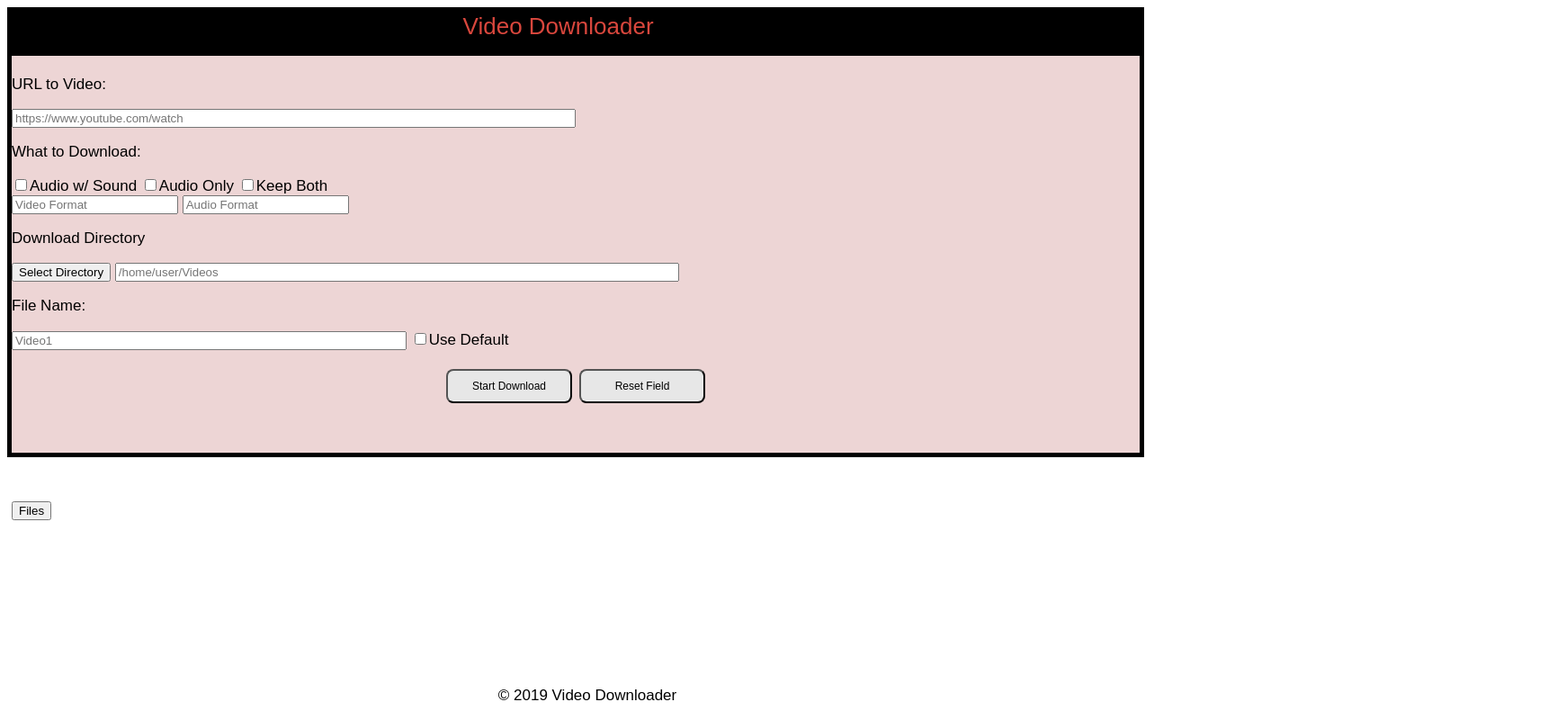
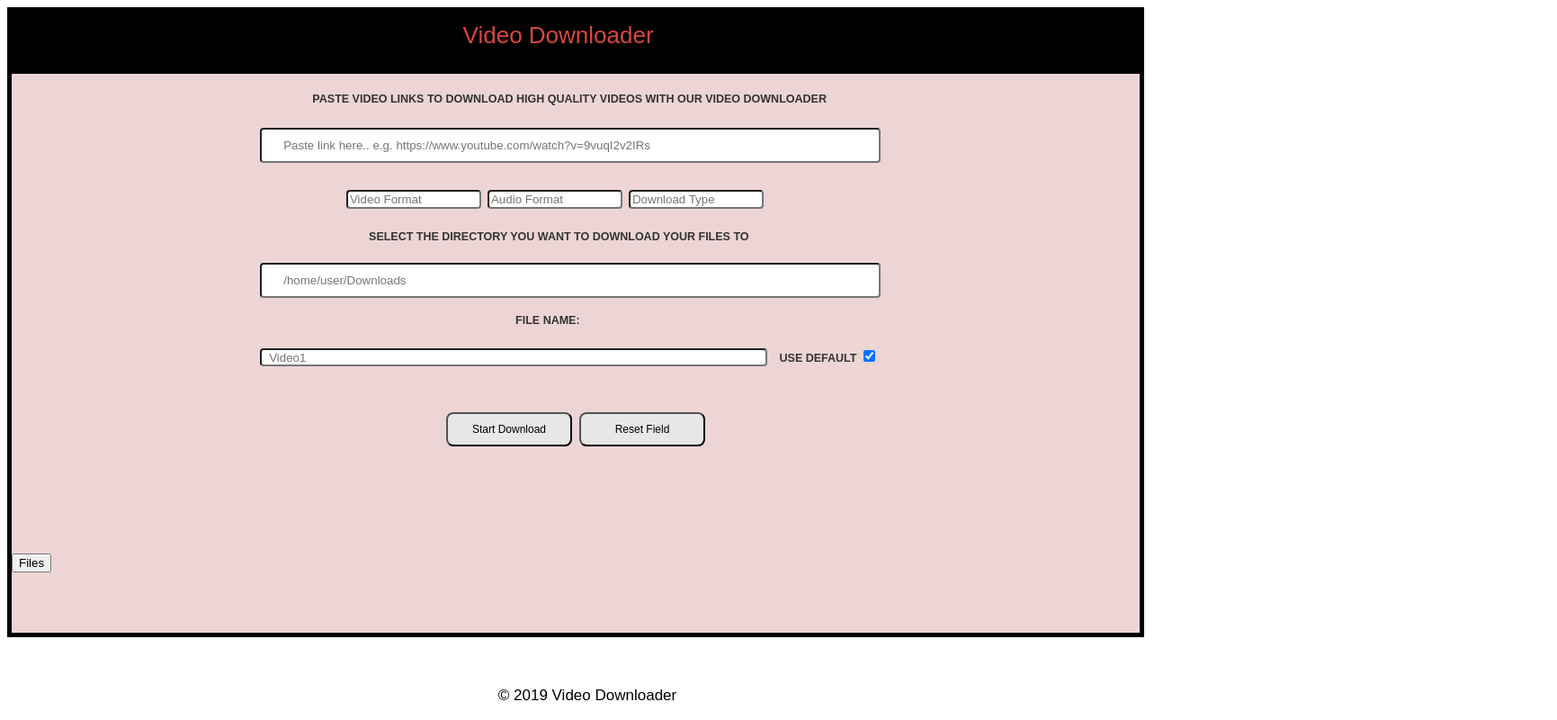
Before and after one commit to BCRevels/414-Project, an Electron app: page index.html in a window 1280 px wide. Shown: the whole page at 90% size, 1731 px wide, since content can reach past the window. Drawn offline with Linux system fonts and the light colour scheme; no server answers.

Commit message:
Modified GUI
Changes in the GUI

```diff
--- a/index.html
+++ b/index.html
@@ -14,7 +14,9 @@
     <text fill="#d9473d" font-size="26" font-family="Manjari,sans-serif" x="40%" y="50%">Video Downloader</text>
   </svg>
 
-<div class="tab">
+
+<!--Hides the tab-->
+<div class="tab" style="display:none">
       <button class="Tablinks" onclick="dFunction()">Download</button>
       <button class="Tablinks" onclick="bFunction()">Batches</button>
       <button class="Tablinks" onclick="sFunction()">Settings</button>
@@ -23,25 +25,24 @@
   <div id="downloadTab" class="tabcnt">
     <!-- URL desired is put here. Youtube-dl handles the rest.  As long as they have the same type and id, these
         should be able to be placed anywhere. Feel free to mess with the styling -->
-        <p>URL to Video:</p>
-        <input type="text" id="videoInput" placeholder="https://www.youtube.com/watch" style="width: 50%; height: 5%"/>
 
-        <p>What to Download:</p>
-        <input type="checkbox"  name="audioWithSound" value="">Audio w/ Sound
-        <input type="checkbox"  name="audioWithSound" value="">Audio Only
-        <input type="checkbox"  name="audioWithSound" value="">Keep Both
+      <p id="header1"> Paste Video Links to download high quality videos with our video downloader</p>
+      <div class="link1">
+        <input type="text" id="videoInput" placeholder="Paste link here.. e.g. https://www.youtube.com/watch?v=9vuqI2v2IRs" style="width: 55%; height: 7%; padding: 10px 24px; border-radius: 4px;"/>
+      </div>
 
         <br>
+      <div class="formats">
         <!-- drop down list for video formats-->
-        <input list="videoFormats" name="videoFormat" placeholder="Video Format">
+        <input list="videoFormats" name="videoFormat" placeholder="Video Format" style=" border-radius: 4px;"/>
         <datalist id="videoFormats">
           <option value="webm">
           <option value="mkv">
           <option value="mp4">
-        </datalist>
+       </datalist>
 
         <!-- drop down list for audio formats-->
-        <input list="audioFormats" name="audioFormat" placeholder="Audio Format">
+        <input list="audioFormats" name="audioFormat" placeholder="Audio Format" style=" border-radius: 4px;"/>
         <datalist id="audioFormats">
           <option value="mp3">
           <option value="m4a">
@@ -49,13 +50,30 @@
           <option value="flac">
         </datalist>
 
-        <p>Download Directory</p>
-        <input type="button" id="dialogButton" onclick="openDialog()" value="Select Directory"/>
-        <input type="text" id="downloadDirectory" placeholder="/home/user/Videos" style="width: 50%; height: 5%"/>
+        <!-- drop down list for download types-->
+        <input list="downloadType" name="downloadType" placeholder="Download Type" style=" border-radius: 4px;"/>
+        <datalist id="downloadType">
+          <option value="Video w/ Sound">
+          <option value="Audio Only">
+          <option value="Keep Both">
+        </datalist>
+      </div>
 
-        <p>File Name:</p>
-        <input type="text" id="fileName" placeholder="Video1" style="width: 35%; height: 5%"/>
-        <input type="checkbox"  name="defaultValues" value="">Use Default
+
+        <p id="header2">Select the directory you want to download your files to</p>
+        <div class="link2">
+          <input type="text" id="downloadDirectory" placeholder="/home/user/Downloads" style="width: 55%; height: 5%;
+          padding: 10px 24px; border-radius: 4px;"/>
+        </div>
+
+        <p id="header3">File Name:</p>
+        <div class="link3">
+          <input type="text" id="fileName" placeholder="Video1" style="width: 45%; height: 10% padding: 10px 24px; border-radius: 4px;"/>
+          <label class="container">Use Default
+          <input type="checkbox" checked="checked">
+          <span class="checkmark"></span>
+          </label>
+        </div>
         <br>
 
         <div id = "reset">
--- a/styles.css
+++ b/styles.css
@@ -9,13 +9,14 @@ html {
 
 body {
   width: auto;
-  height: 500px;
+  height: 700px;
   background-color: #edd5d5;
   /* background-image: linear-gradient(to right, rgba(255,0,0,0), rgba(255,0,0,1)); */
   border: 5px solid black;
 }
 
 /* Style the tab */
+/*
 .tab {
   display:none;
   grid-gap: 10px 10px;
@@ -28,16 +29,20 @@ body {
   height: 300px;
   text-align: right;
 }
+*/
 
 /* Style tab links */
+/*
 .Tablinks {
   border: 1px solid rgba(0, 0, 0, 0.8);
   padding: 10px;
   font-size: 30px;
   text-align: center;
 }
+*/
 
 /* Style the buttons that are used to open the tab content */
+/*
 .tab button {
   display: block;
   background-color: inherit;
@@ -50,24 +55,137 @@ body {
   cursor: pointer;
   transition: 0.3s;
 }
+*/
 
 /* Change background color of buttons on hover */
+/*
 .tab button:hover {
   background-color: #de4e5a;
 }
+*/
 
 /* Create an active/current "tab button" class */
+/*
 .tab button.active {
   background-color: #ccc;
 }
+*/
 
 /* Style the tab content */
+/*
 .tabcontent {
   position: absolute;
   padding: 0px 12px;
   border: 1px solid #ccc;
   width: 40%;
   border-left: none;
+}
+*/
+
+/*
+.Tablinks {
+  border: 1px solid rgba(0, 0, 0, 0.8);
+  padding: 10px;
+  font-size: 30px;
+  text-align: center;
+}
+*/
+
+#header1{
+  font-size: 12.5px;
+  font-weight: 800;
+  margin-top: 16px;
+  text-transform: uppercase;
+  display: inline-block;
+  position: relative;
+  padding: 0 8px;
+  color: #333;
+  left: 34%;
+  margin-left: -100px;
+  }
+
+#videoInput{
+  margin-top: 12px;
+  display: inline-block;
+  position: relative;
+  padding: 0 8px;
+  color: #333;
+  left: 30%;
+  margin-left: -100px;
+}
+
+.formats{
+  margin-top: 10px;
+  display: grid;
+  grid-template-columns: 150px 150px 150px;
+  grid-template-rows: auto auto auto;
+  grid-gap: 7px;
+  border-radius: 8px;
+  position: relative;
+  padding: 0 8px;
+  color: #333;
+  left: 37%;
+  margin-left: -100px;
+}
+
+#header2{
+  margin-top: 10px;
+  font-size: 12.5px;
+  font-weight: 800;
+  text-transform: uppercase;
+  display: inline-block;
+  position: relative;
+  padding: 0 8px;
+  color: #333;
+  left: 39%;
+  margin-left: -100px;
+}
+
+#downloadDirectory{
+  margin-top: 10px;
+  display: inline-block;
+  position: relative;
+  padding: 0 8px;
+  color: #333;
+  left: 30%;
+  margin-left: -100px;
+}
+
+#header3{
+  margin-top: 18px;
+  font-size: 12.5px;
+  font-weight: 800;
+  text-transform: uppercase;
+  display: inline-block;
+  position: relative;
+  padding: 0 8px;
+  color: #333;
+  left: 52%;
+  margin-left: -100px;
+}
+
+#fileName{
+  margin-top: 10px;
+  height: 20px;
+  display: inline-block;
+  position: relative;
+  padding: 0 8px;
+  color: #333;
+  left: 30%;
+  margin-left: -100px;
+}
+
+.container{
+  margin-top: 10px;
+  display: inline-block;
+  position: relative;
+  font-size: 12.5px;
+  font-weight: 800;
+  text-transform: uppercase;
+  padding: 0 8px;
+  color: #333;
+  left: 38%;
+  margin-left: -100px;
 }
 
 #batchesTab{
@@ -78,20 +196,17 @@ body {
   display:none;
 }
 
-.Tablinks {
-  border: 1px solid rgba(0, 0, 0, 0.8);
-  padding: 10px;
-  font-size: 30px;
-  text-align: center;
-}
 
 #reset {
-display: grid;
- grid-template-columns: 140px 140px;
+  display: grid;
+  grid-template-columns: 140px 140px;
   grid-template-rows: 80px 80px;
   grid-gap: 8px;
   justify-content: center;
   align-items: center;
+  font-size: 12px;
+  padding: 10px 24px;
+  border-radius: 8px;
 }
 
 #batches{
```
